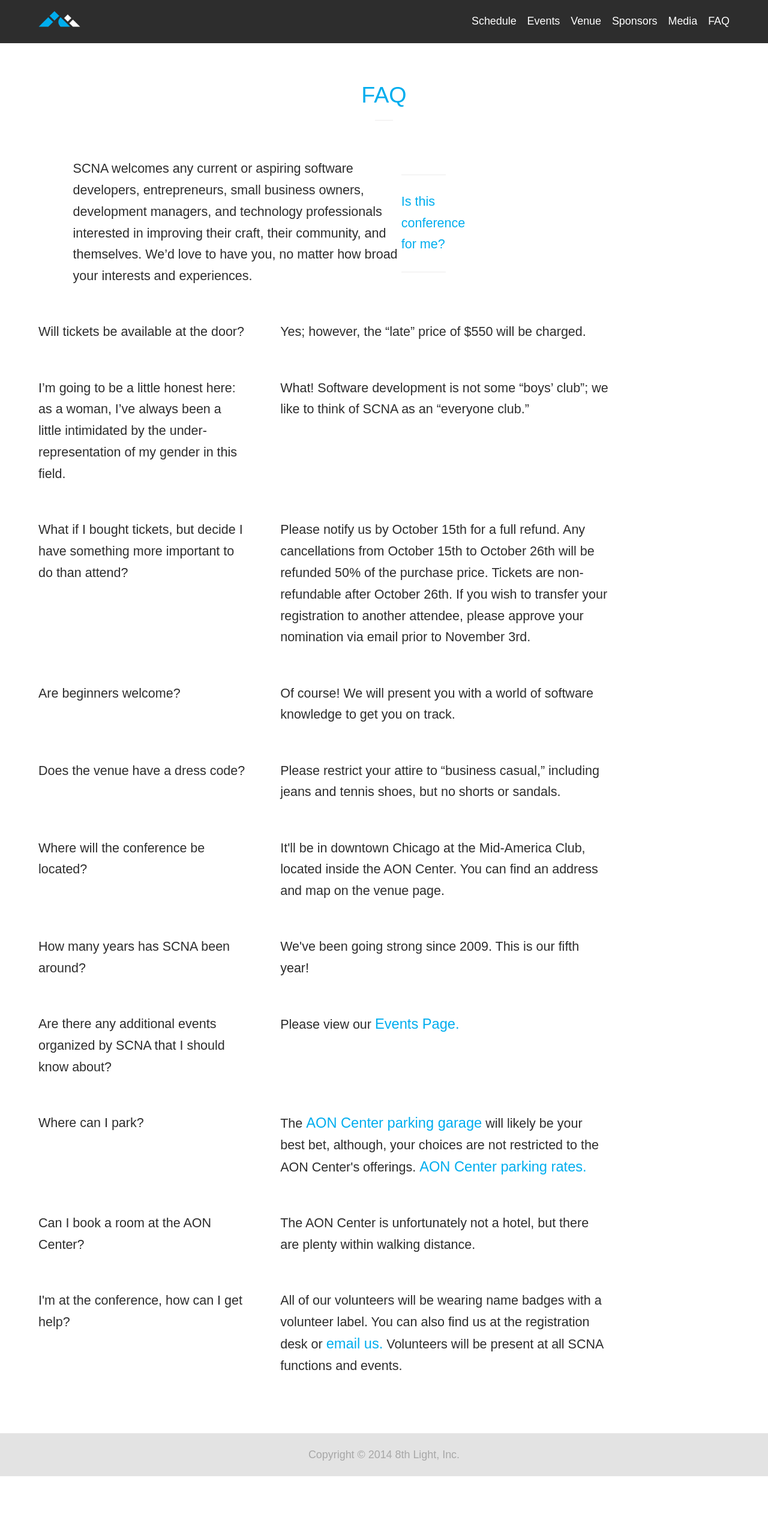
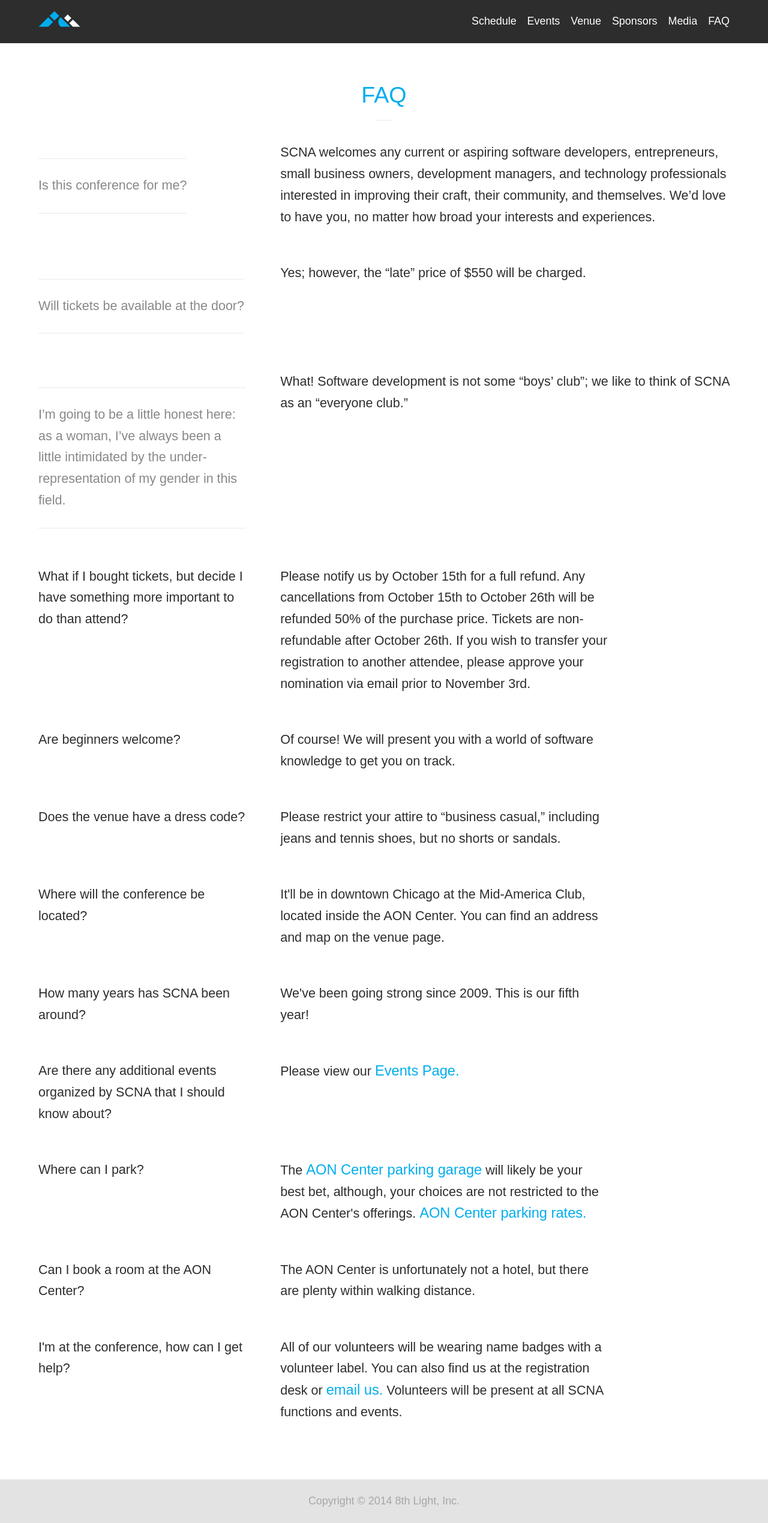
Before and after one commit to CassieShumway/scna, a Jekyll site: the page built from faq.html, in a window 1280 px wide. Shown: the whole page at 60% size. Built offline with Jekyll 4.4.1, drawn with Linux system fonts in a browser that asks for light colours; before the commit the page ends 2461 px from its top, so only the background shows below that.

Commit message:
try vertical alignment on faq page

```diff
--- a/faq.html
+++ b/faq.html
@@ -3,37 +3,44 @@ layout: default
 ---
 
 <section class="white">
+  <div class="wrapper cf">
     <h1>Faq</h1>
     <hr>
-  <div class="wrapper cf">
     <div class="row">
+      <div class="column third">
         <div class="vertical-align">
-      <div class="column third">
-
           <hr class="full-width">
-        <p class="blue-text">Is this conference for me?</p>
+          <p class="grey-text">Is this conference for me?</p>
           <hr class="full-width">
         </div>
       </div>
-      <div class="column half">
+      <div class="column two-third">
         <p>SCNA welcomes any current or aspiring software developers, entrepreneurs, small business owners, development managers, and technology professionals interested in improving their craft, their community, and themselves. We’d love to have you, no matter how broad your interests and experiences.</p>
       </div>
     </div>
 
     <div class="row">
       <div class="column third">
-        <p class="blue-text">Will tickets be available at the door?</p>
+        <div class="vertical-align">
+          <hr class="full-width">
+          <p class="grey-text">Will tickets be available at the door?</p>
+        <hr class="full-width">
       </div>
-      <div class="column half">
+    </div>
+    <div class="column two-third">
       <p>Yes; however, the “late” price of $550 will be charged.</p>
       </div>
     </div>
 
     <div class="row">
       <div class="column third">
-        <p class="blue-text">I’m going to be a little honest here: as a woman, I’ve always been a little intimidated by the under-representation of my gender in this field.</p>
+          <div class="vertical-align">
+            <hr class="full-width">
+            <p class="grey-text">I’m going to be a little honest here: as a woman, I’ve always been a little intimidated by the under-representation of my gender in this field.</p>
+      <hr class="full-width">
       </div>
-      <div class="column half">
+    </div>
+    <div class="column two-third">
       <p>What! Software development is not some “boys’ club”; we like to think of SCNA as an “everyone club.”</p>
       </div>
     </div>
```
Lines whose indentation alone changed are shown as unchanged.
